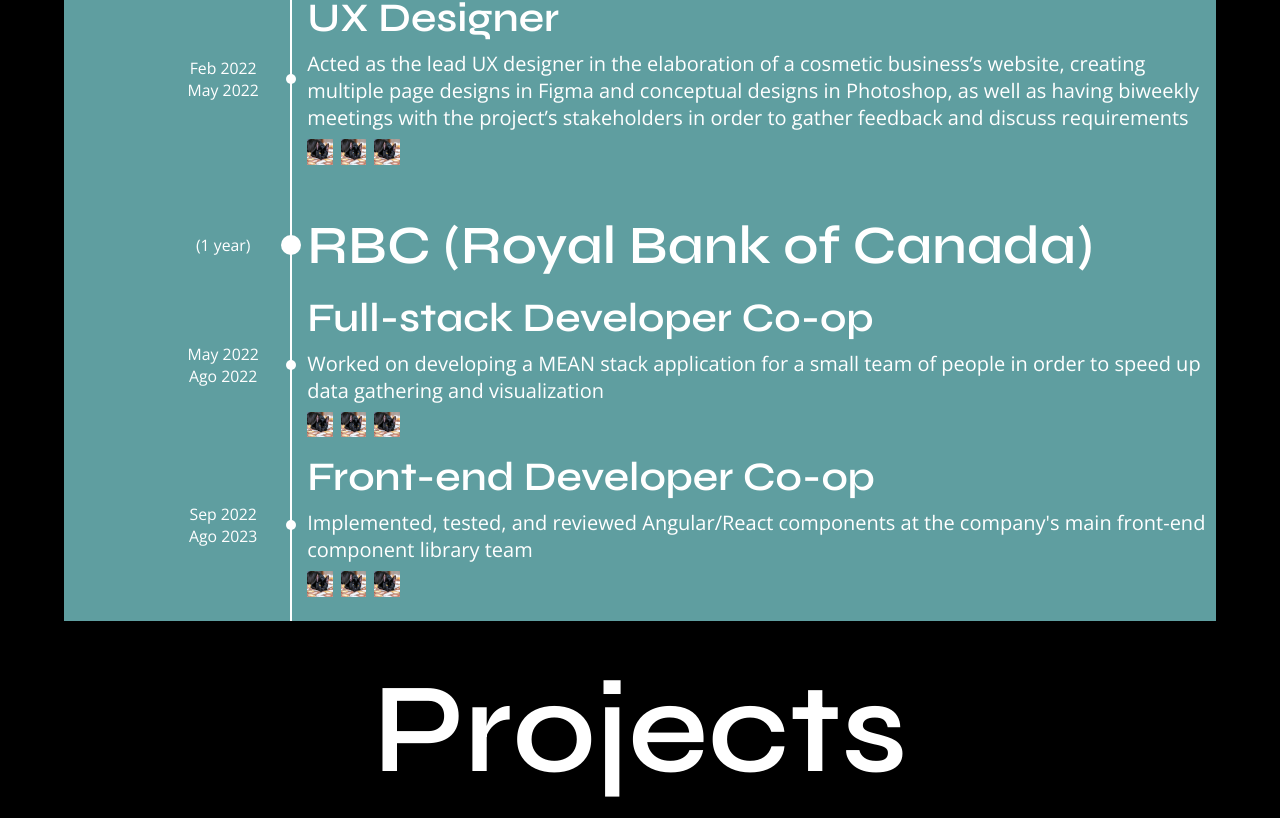
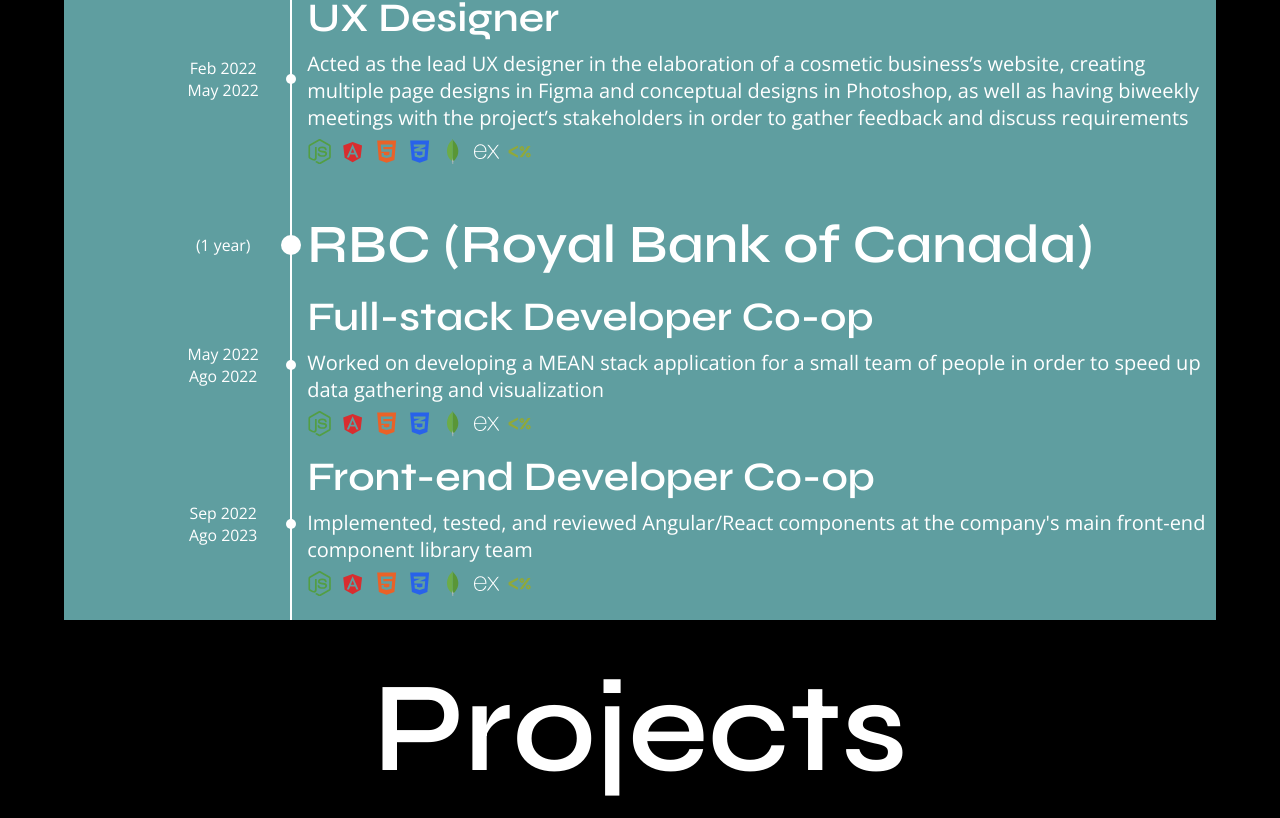
Before and after one commit to Gatinoko/Portfolio, a Next.js app: page / in a window 1280 px wide. Shown: the part 1430-2248 px from the top of the page. Built offline with nearby package versions, Linux system fonts and the light colour scheme.

Commit message:
refactor(components): Refactored TimelineSubitem component to use icons instead of images

```diff
--- a/components/work-timeline/timeline-subitem/timeline-subitem.scss
+++ b/components/work-timeline/timeline-subitem/timeline-subitem.scss
@@ -22,7 +22,7 @@
 		}
 	}
 
-	.subitem-date {
+	.date {
 		& {
 			width: 7.5rem;
 			position: absolute;
@@ -43,16 +43,8 @@
 	.description {
 	}
 
-	.icons-container {
-		& {
-			display: flex;
-			gap: get-spacing-value(spacing-8);
-		}
-
-		.timeline-item-icon {
-			position: relative;
-			width: clamp(1.22rem, 1.08rem + 0.67vw, 1.6rem);
-			height: clamp(1.22rem, 1.08rem + 0.67vw, 1.6rem);
-		}
+	.icons {
+		display: flex;
+		gap: get-spacing-value(spacing-8);
 	}
 }
--- a/components/work-timeline/timeline-subitem/timeline-subitem.tsx
+++ b/components/work-timeline/timeline-subitem/timeline-subitem.tsx
@@ -1,5 +1,5 @@
 import Image from 'next/image';
-import React from 'react';
+import React, { ReactNode } from 'react';
 
 export interface TimelineSubitemProps {
 	startDate?: string;
@@ -7,7 +7,7 @@
 	subtitle: string;
 	description: string;
 	className?: string;
-	icons?: string[];
+	icons?: ReactNode[];
 }
 
 export default function TimelineSubitem(props: TimelineSubitemProps) {
@@ -24,34 +24,22 @@
 		<div className={`${className} timeline-subitem`}>
 			{/* Date */}
 			<p
-				className='subitem-date'
+				className='date'
 				data-size='extra-small'>
 				{startDate}
 				<br />
 				{endDate}
 			</p>
 
-			{/* Item subtitle */}
+			{/* Subtitle */}
 			<h6 className='subtitle'>{subtitle}</h6>
 
-			{/* Item description */}
+			{/* Description */}
 			<p className='description'>{description}</p>
 
-			{/* Item icons */}
+			{/* Tech icons */}
 			{icons && (
-				<div className='icons-container'>
-					{icons.map((icon, index) => (
-						<div
-							className='timeline-item-icon'
-							key={index}>
-							<Image
-								src={icons[index]}
-								fill={true}
-								alt={''}
-							/>
-						</div>
-					))}
-				</div>
+				<div className='icons'>{icons.map((iconNode, index) => iconNode)}</div>
 			)}
 		</div>
 	);
--- a/pages/index.tsx
+++ b/pages/index.tsx
@@ -103,7 +103,43 @@
 										description={`Acted as the lead UX designer in the elaboration of a cosmetic business’s website, creating multiple
 											page designs in Figma and conceptual designs in Photoshop, as well as having biweekly meetings with
 											the project’s stakeholders in order to gather feedback and discuss requirements`}
-										icons={['/cat.jpg', '/cat.jpg', '/cat.jpg']}
+										icons={[
+											<Icon
+												key={'1'}
+												name={'nodejs'}
+												size={'small'}
+											/>,
+											<Icon
+												key={'1'}
+												name={'angular'}
+												size={'small'}
+											/>,
+											<Icon
+												key={'1'}
+												name={'html5'}
+												size={'small'}
+											/>,
+											<Icon
+												key={'1'}
+												name={'css3'}
+												size={'small'}
+											/>,
+											<Icon
+												key={'1'}
+												name={'mongodb'}
+												size={'small'}
+											/>,
+											<Icon
+												key={'1'}
+												name={'express'}
+												size={'small'}
+											/>,
+											<Icon
+												key={'1'}
+												name={'ejs'}
+												size={'small'}
+											/>,
+										]}
 									/>,
 								]}
 							/>,
@@ -118,7 +154,43 @@
 										key={'sub1'}
 										subtitle={'Full-stack Developer Co-op'}
 										description={`Worked on developing a MEAN stack application for a small team of people in order to speed up data gathering and visualization`}
-										icons={['/cat.jpg', '/cat.jpg', '/cat.jpg']}
+										icons={[
+											<Icon
+												key={'1'}
+												name={'nodejs'}
+												size={'small'}
+											/>,
+											<Icon
+												key={'1'}
+												name={'angular'}
+												size={'small'}
+											/>,
+											<Icon
+												key={'1'}
+												name={'html5'}
+												size={'small'}
+											/>,
+											<Icon
+												key={'1'}
+												name={'css3'}
+												size={'small'}
+											/>,
+											<Icon
+												key={'1'}
+												name={'mongodb'}
+												size={'small'}
+											/>,
+											<Icon
+												key={'1'}
+												name={'express'}
+												size={'small'}
+											/>,
+											<Icon
+												key={'1'}
+												name={'ejs'}
+												size={'small'}
+											/>,
+										]}
 									/>,
 									<TimelineSubitem
 										key={'sub1'}
@@ -126,7 +198,43 @@
 										endDate={'Ago 2023'}
 										subtitle={'Front-end Developer Co-op'}
 										description={`Implemented, tested, and reviewed Angular/React components at the company's main front-end component library team`}
-										icons={['/cat.jpg', '/cat.jpg', '/cat.jpg']}
+										icons={[
+											<Icon
+												key={'1'}
+												name={'nodejs'}
+												size={'small'}
+											/>,
+											<Icon
+												key={'1'}
+												name={'angular'}
+												size={'small'}
+											/>,
+											<Icon
+												key={'1'}
+												name={'html5'}
+												size={'small'}
+											/>,
+											<Icon
+												key={'1'}
+												name={'css3'}
+												size={'small'}
+											/>,
+											<Icon
+												key={'1'}
+												name={'mongodb'}
+												size={'small'}
+											/>,
+											<Icon
+												key={'1'}
+												name={'express'}
+												size={'small'}
+											/>,
+											<Icon
+												key={'1'}
+												name={'ejs'}
+												size={'small'}
+											/>,
+										]}
 									/>,
 								]}
 							/>,
```
